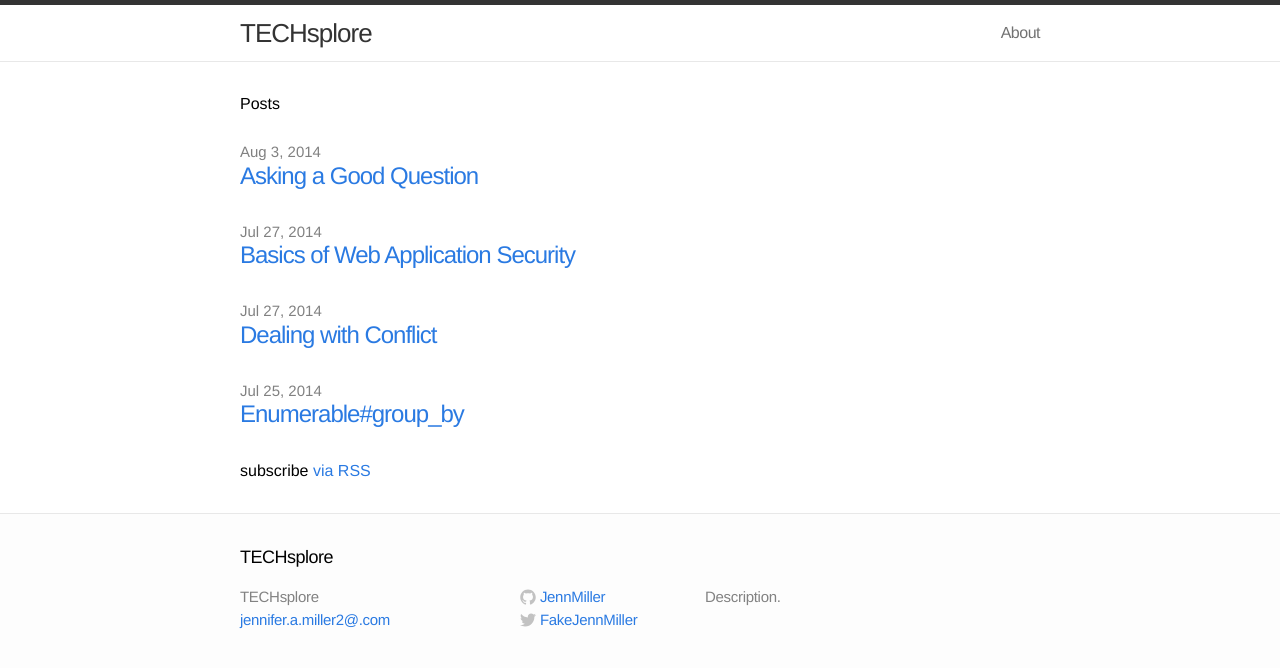
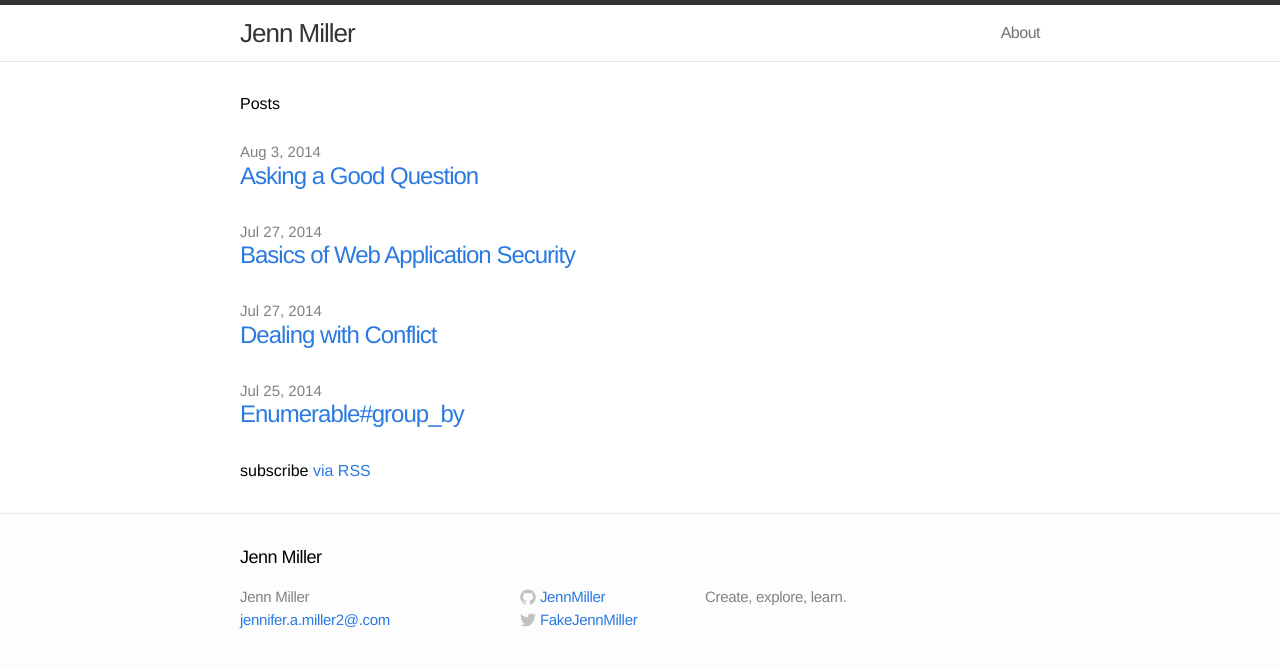
Before and after one commit to JayMiller21/JennMiller.github.io, a Jekyll site: the page built from index.html, in a window 1280 px wide. Shown: the top 668 px of the page. Built offline with Jekyll 4.4.1, drawn with Linux system fonts in a browser that asks for light colours.

Commit message:
Update site settings

```diff
--- a/_config.yml
+++ b/_config.yml
@@ -1,9 +1,9 @@
 # Site settings
-title: TECHsplore
+title: Jenn Miller
 email: jennifer.a.miller2@.com
-description: "Description."
+description: "Create, explore, learn."
 baseurl: ""
-url: "http://yourdomain.com"
+url:
 twitter_username: FakeJennMiller
 github_username:  JennMiller
 
```
